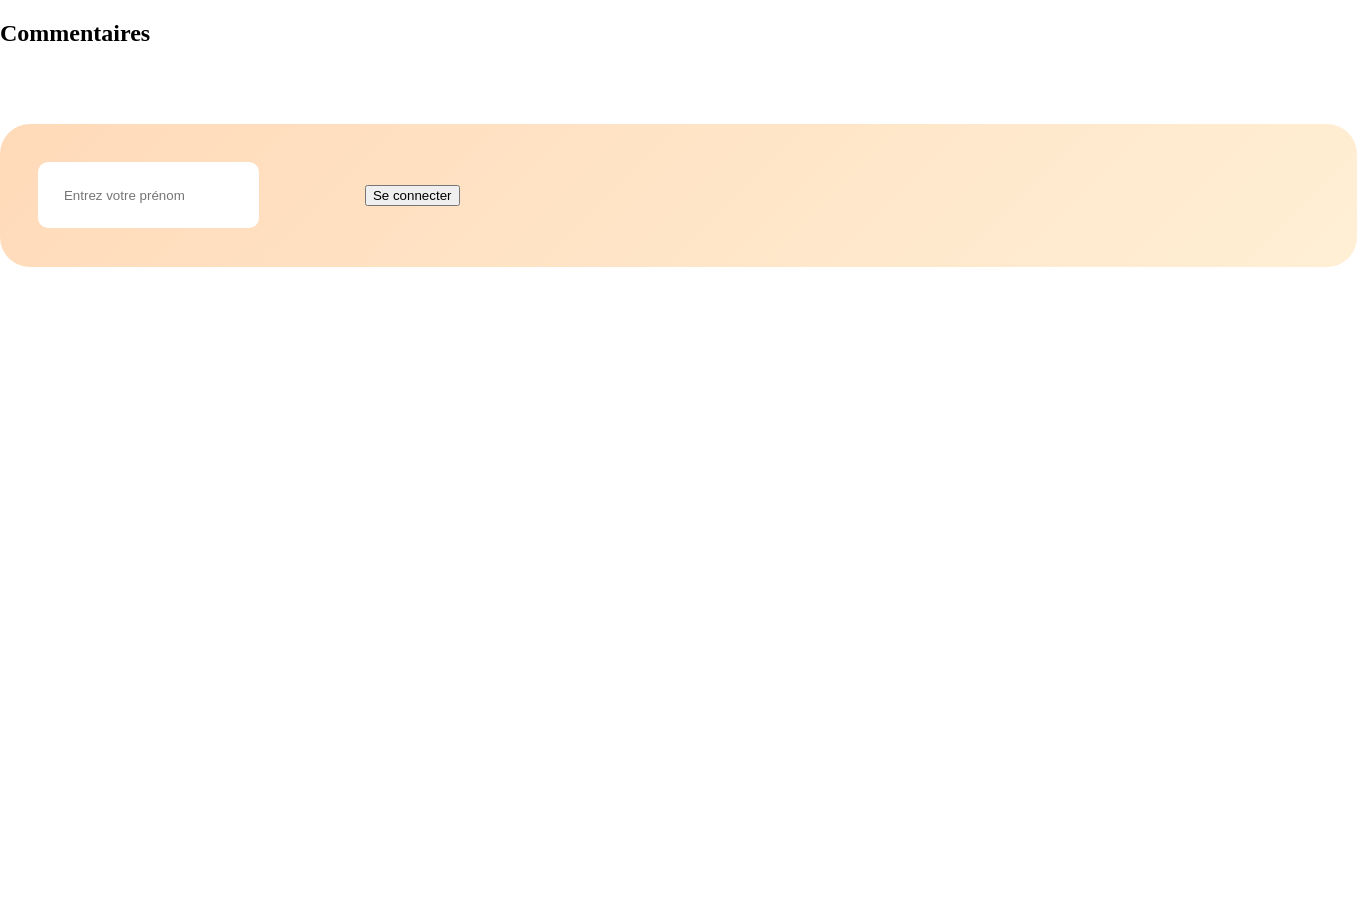
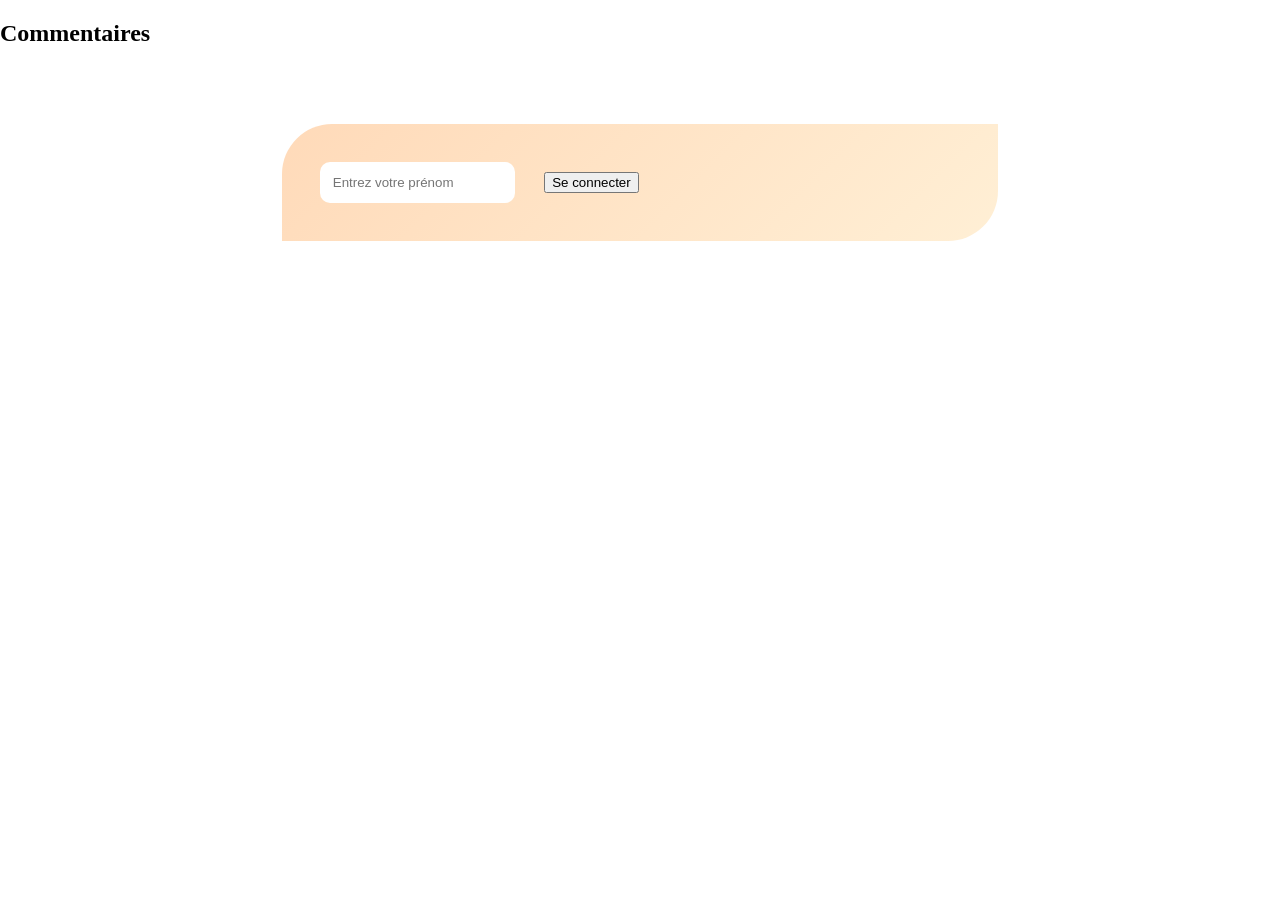

Petite recti lien index + css toast

--- a/frontend/assets/css/recettes_details.css
+++ b/frontend/assets/css/recettes_details.css
@@ -2,7 +2,7 @@
     visibility: hidden;
     opacity: 0;
     color: red;
-    font-size: clamp(10px, 2.5vw, 25px);
+    font-size: clamp(10px, 2.5vw, 20px);
     min-height: 19px;
     margin: 2%;
     padding: 2%;
@@ -27,9 +27,6 @@
     white-space: nowrap;
     border: 0;
 }
-
-@media (min-width: 360px) {
-
 body {
   margin: 0;
   padding: 0;
@@ -81,7 +78,7 @@ body {
     font-size: clamp(10px, 2vw, 20px);
 }
 .middleDetails h2, .middleDetails h3 {
-    font-size: clamp(10px, 2vw, 50px);
+    font-size: clamp(10px, 2vw, 30px);
 }
 .infoSuppleDetails {
     margin-bottom: 5%;
@@ -150,15 +147,15 @@ body {
 }
 #connexion label {
     font-size: clamp(10px, 2vw, 20px);
-    margin-bottom: 5%;
+    margin-bottom: clamp(20px, 2vw, 40px);
 }
 #connexion input {
     border-radius: 10px;
-    padding: 2%;
+    padding: clamp(7px, 1vw, 15px);
     border: none;
 }
 .btnConnexion {
-    padding: 3%;
+    padding: clamp(10px, 2vw, 20px);
 }
 #zone_commentaire {
     flex-direction: column;
@@ -248,6 +245,9 @@ body {
 .btnSupprimer {
     padding: 2%;
 }
+.btnSupprimer:hover, .btnConnexion:hover {
+    opacity: 0.7;
+}
 
 /*Zone recettes similaires*/
 .recettesSimilaires {
@@ -289,11 +289,14 @@ body {
 .note-block {
   margin: 5% 0;
 }
-}
 
 @media (min-width: 508px) {
 #toast {
     right: 40%;
+}
+#prenom_error {
+    margin: 1%;
+    padding: 1%;
 }
 }
 
@@ -310,14 +313,19 @@ body {
 #zone_commentaire {
     width: 60%;
 }
+#connexion {
+    width: 50%;
+}
 .divTextarea textarea {
     width: 80%;
     height: 14vw;
 }
+.divCommentaires, #connexion {
+    border-radius: 50px 0 50px 0;
+}
 }
 
 @media (min-width: 1400px) {
-
 .divCommentaires{
     width: 55%;
 }
